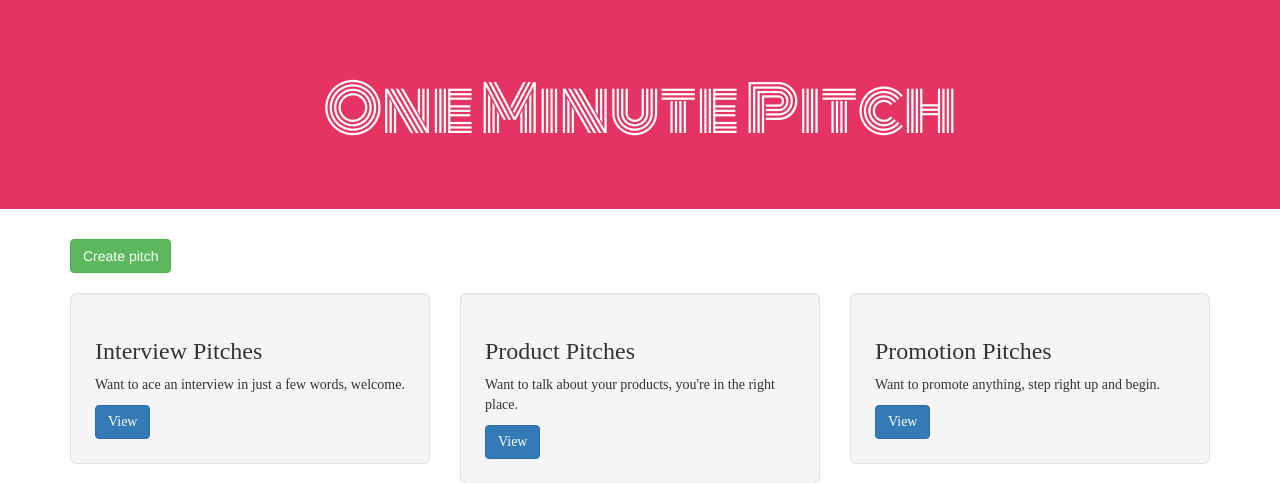
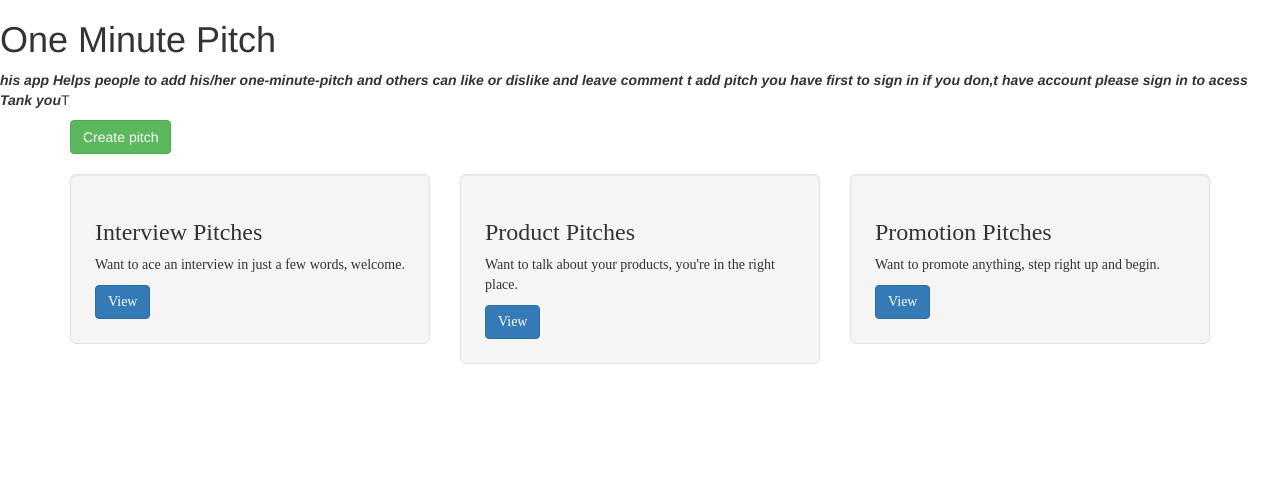
Before and after one commit to mukjos30/Pitch, a Flask app: page / in a window 1280 px wide. Shown: the part 54-537 px from the top of the page. Run offline with Flask 2, Linux system fonts and the light colour scheme; data that the repository does not hold is empty; some libraries are stand-ins or nearby versions; some web fonts are replaced.

Commit message:
adding other styles

```diff
--- a/app/templates/index.html
+++ b/app/templates/index.html
@@ -11,8 +11,11 @@
 {%endblock%}
 <!-- Content block -->
 {%block content%}
-<div class="jumbotron text-center" style="background-color: #E63462; color: #fff; padding: 55px 25px; font-family: 'Monoton', cursive;">
+<!-- <div class="jumbotron text-center" style="background-color: #E63462; color: #fff; padding: 55px 25px; font-family: 'Monoton', cursive;"> -->
     <h1>One Minute Pitch</h1>
+    <p> <strong><em>his app Helps people to add his/her one-minute-pitch and others can like or dislike and leave comment
+        t add pitch you have first to sign in if you don,t have account please sign in to acess Tank you</em></strong>T
+    </p>
 </div>
 <div class="container" style="padding-bottom: 20px;">
     <a href="{{url_for('main.new_pitch')}}" class="btn btn-success">Create pitch</a>
--- a/app/templates/navbar.html
+++ b/app/templates/navbar.html
@@ -7,7 +7,9 @@
                 <span class="icon-bar"></span>
                 <span class="icon-bar"></span>
             </button>
+
             <a class="navbar-brand" href="/"> One Minute-pitch </a>
+
         </div>
         <div class="navbar-collapse collapse">
             <ul class="nav navbar-nav navbar">
@@ -19,7 +21,7 @@
                 <li><a href="{{url_for('auth.login')}}">Sign in</a></li>
                 {%endif%} -->
                 {% if current_user.is_authenticated %}
-                <li><a href="{{url_for('main.profile',uname=current_user.username)}}">Profile</a></li>
+                <!-- <li><a href="{{url_for('main.profile',uname=current_user.username)}}">Profile</a></li> -->
                 <li><a href="{{url_for('auth.logout')}}">Sign out</a></li>
                 {% else %}
                 <li><a href="{{url_for('auth.login')}}">Sign in</a></li>
```
